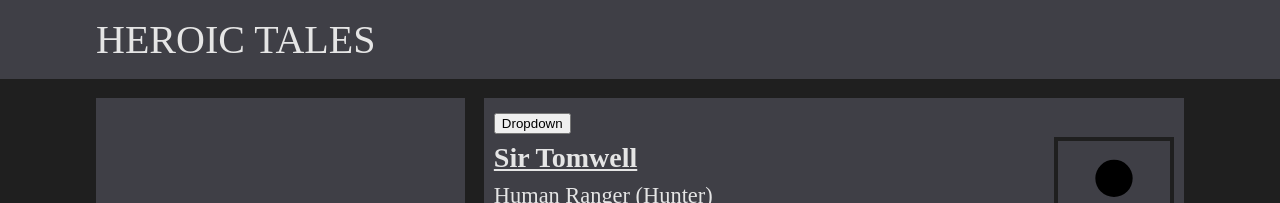
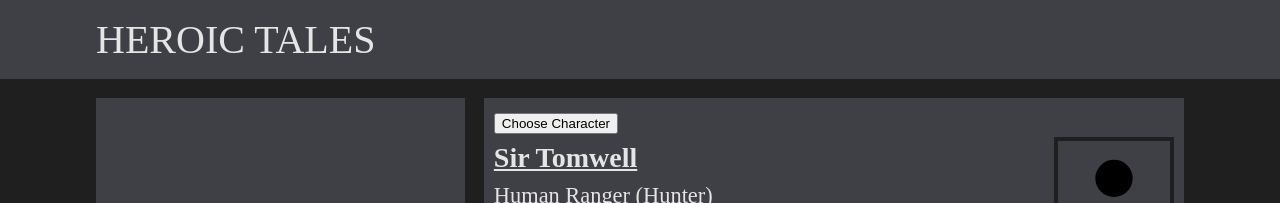
Before and after one commit to gemini-mastiff/heroic-tales-app, a React (Vite) app: page / in a window 1280 px wide. Shown: the top 203 px of the page. Built offline with nearby package versions, Linux system fonts and the light colour scheme; a web font is replaced by a local one.

Commit message:
style: change dropdown text

```diff
--- a/src/components/Dropdown.jsx
+++ b/src/components/Dropdown.jsx
@@ -1,6 +1,6 @@
 import { useState } from "react";
 
-export default function Dropdown({ children }) {
+export default function Dropdown({ value, children }) {
   const [isOpen, setIsOpen] = useState(false);
 
   const handleOpen = (e) => {
@@ -10,7 +10,7 @@ export default function Dropdown({ children }) {
 
   return (
     <div>
-      <button onClick={(e) => handleOpen(e)}>Dropdown</button>
+      <button onClick={(e) => handleOpen(e)}>{value}</button>
       {isOpen && <ul onClick={() => setIsOpen(false)}>{children}</ul>}
     </div>
   );
--- a/src/components/Main.jsx
+++ b/src/components/Main.jsx
@@ -164,7 +164,7 @@ export default function Main() {
           <RollLog rollLog={rollLog} />
           <CharDiceContainer>
             <CharSheetContainer>
-              <Dropdown>
+              <Dropdown value="Choose Character">
                 {charArr.map((char) => {
                   return (
                     <li onClick={() => setCurrChar(char.id)}>{char.name}</li>
```
